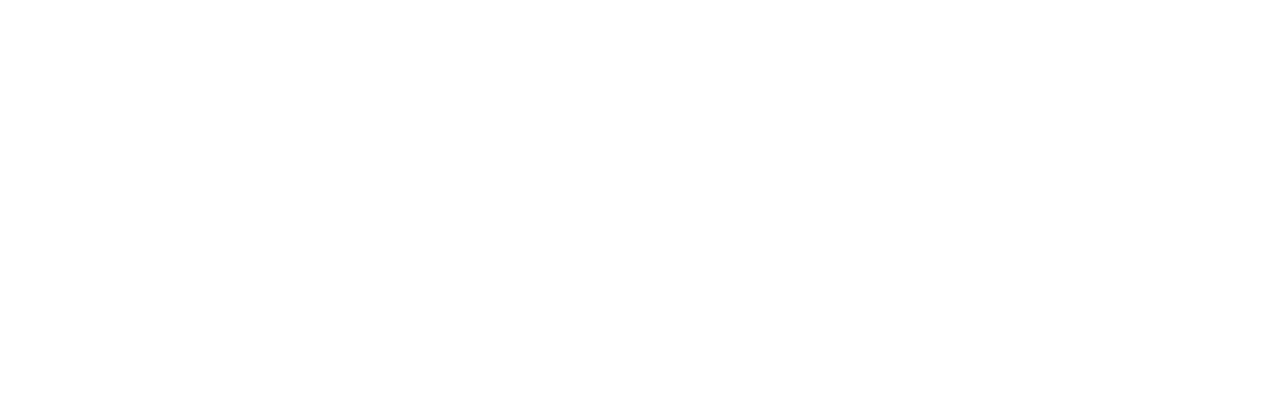
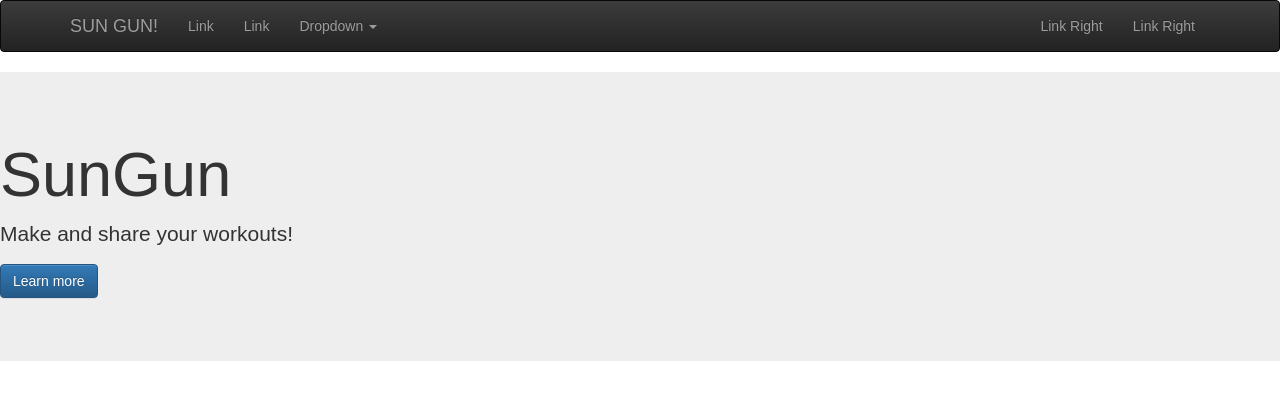
Before and after one commit to rcabral90/sungun, a React (Create React App) app in the folder client/: page / in a window 1280 px wide. Shown: the top 400 px of the page. Built offline with nearby package versions, Linux system fonts and the light colour scheme.

Commit message:
started routes and main page

```diff
--- a/client/src/App.js
+++ b/client/src/App.js
@@ -1,16 +1,12 @@
-import React, { Component } from 'react';
-import { Alert } from 'react-bootstrap';
-import logo from './logo.svg';
-import './App.css';
+import React from 'react';
+import Routes from './routes';
 
-class App extends Component {
-
-  render() {
-    return (
-      <div className="App">
+const App = () => {
+   return (
+      <div>
+        <Routes/>
       </div>
-    );
-  }
+   )
 }
 
 export default App;
--- /dev/null
+++ b/client/src/components/home.js
@@ -0,0 +1,22 @@
+import React from 'react';
+import {Jumbotron, Button} from 'react-bootstrap'
+import Top_nav from './navigation/top_nav'
+
+const Home = (props) => {
+    return (
+        <div>
+            <Top_nav/>
+            <Jumbotron id="main">
+                <h1>SunGun</h1>
+                <p>
+                    Make and share your workouts!
+                </p>
+                <p>
+                    <Button bsStyle="primary">Learn more</Button>
+                </p>
+            </Jumbotron>
+        </div>
+    )
+}
+
+export default Home;
--- /dev/null
+++ b/client/src/components/navigation/top_nav.js
@@ -0,0 +1,44 @@
+import React from 'react';
+import {Navbar, Nav, NavItem, MenuItem, NavDropdown} from 'react-bootstrap';
+
+const Top_nav = () => {
+    return (
+        <div>
+            <Navbar inverse collapseOnSelect>
+                <Navbar.Header>
+                    <Navbar.Brand>
+                        <a href="#main">SUN GUN!</a>
+                    </Navbar.Brand>
+                    <Navbar.Toggle/>
+                </Navbar.Header>
+                <Navbar.Collapse>
+                    <Nav>
+                        <NavItem eventKey={1} href="#">
+                            Link
+                        </NavItem>
+                        <NavItem eventKey={2} href="#">
+                            Link
+                        </NavItem>
+                        <NavDropdown eventKey={3} title="Dropdown" id="basic-nav-dropdown">
+                            <MenuItem eventKey={3.1}>Action</MenuItem>
+                            <MenuItem eventKey={3.2}>Another action</MenuItem>
+                            <MenuItem eventKey={3.3}>Something else here</MenuItem>
+                            <MenuItem divider/>
+                            <MenuItem eventKey={3.3}>Separated link</MenuItem>
+                        </NavDropdown>
+                    </Nav>
+                    <Nav pullRight>
+                        <NavItem eventKey={1} href="#">
+                            Link Right
+                        </NavItem>
+                        <NavItem eventKey={2} href="#">
+                            Link Right
+                        </NavItem>
+                    </Nav>
+                </Navbar.Collapse>
+            </Navbar>
+        </div>
+    );
+}
+
+export default Top_nav;
--- a/client/src/index.js
+++ b/client/src/index.js
@@ -5,9 +5,10 @@
 import App from './App';
 import registerServiceWorker from './registerServiceWorker';
 
+
 ReactDOM.render((
     <BrowserRouter>
-        <App />
+        <App/>
     </BrowserRouter>
 ), document.getElementById('root'));
 registerServiceWorker();
--- /dev/null
+++ b/client/src/routes.js
@@ -0,0 +1,14 @@
+import React from 'react'
+import { Switch, Route } from 'react-router-dom'
+import Home from './components/home'
+
+
+const Main = () => (
+  <main>
+    <Switch>
+      <Route exact path='/' component={Home}/>
+    </Switch>
+  </main>
+)
+
+export default Main
```
Also changed, not shown: client/src/components/listing/list_workouts.js (added, +16 -0 lines), package.json (+7 -1 lines), 1 other file (tests, documents, lock files or other folders).
